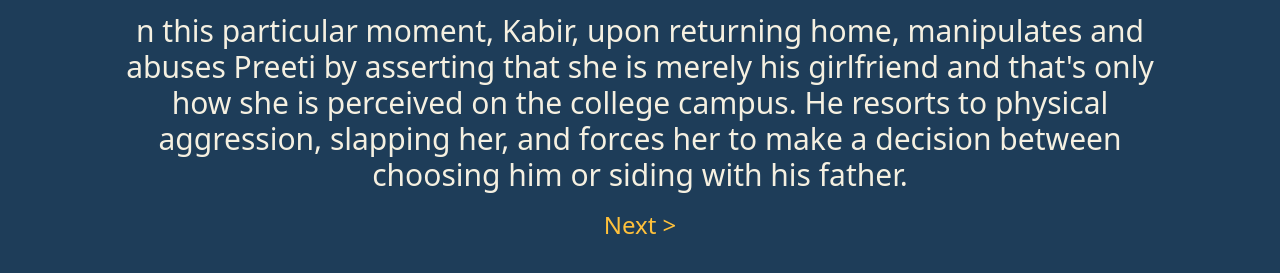
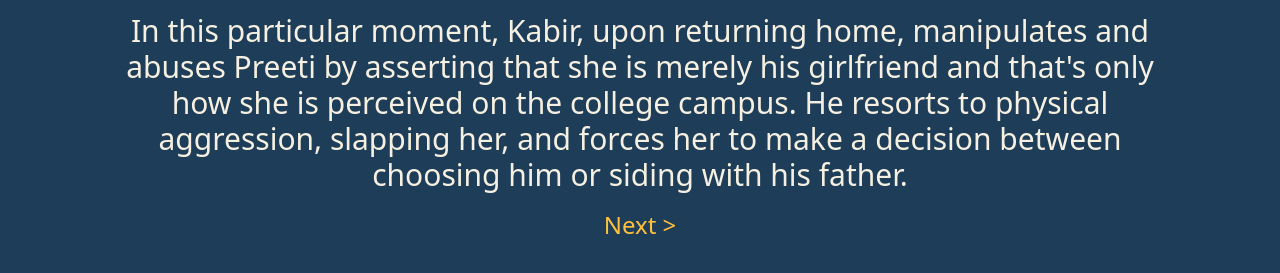
Before and after one commit to Shreya-Karia/Gender-Sensitization, a plain HTML site: page Kabir3.html in a window 1280 px wide. Shown: the part 243-516 px from the top of the page. Drawn offline with nearby package versions, Linux system fonts and the light colour scheme.

Commit message:
Minor change

```diff
--- a/Kabir3.html
+++ b/Kabir3.html
@@ -17,7 +17,7 @@
               </video>
         </div>
         <div class="text-xl md:text-3xl text-[#f5f0e1] md:mx-20 mx-2 text-center">
-            n this particular moment, Kabir, upon returning home, manipulates and abuses Preeti by asserting that she is merely his girlfriend and that's only how she is perceived on the college campus. He resorts to physical aggression, slapping her, and forces her to make a decision between choosing him or siding with his father.
+            In this particular moment, Kabir, upon returning home, manipulates and abuses Preeti by asserting that she is merely his girlfriend and that's only how she is perceived on the college campus. He resorts to physical aggression, slapping her, and forces her to make a decision between choosing him or siding with his father.
         </div>
         <a href="3.html" class="md:text-2xl text-lg text-[#ffc13b] text-center">Next ></a>
 
```
